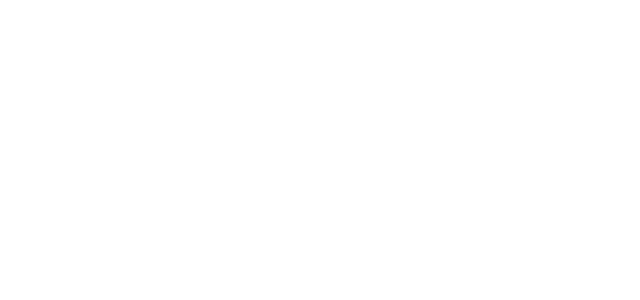
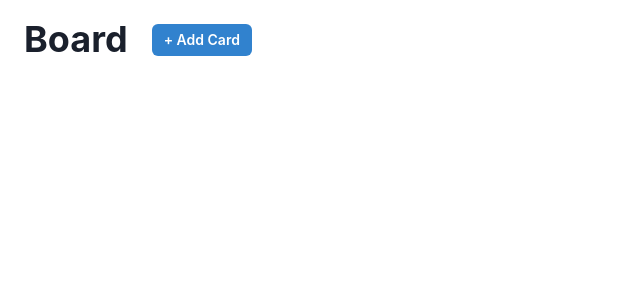
Before and after one commit to hudvdias/hudboard, a React (Create React App) app: page / in a window 1280 px wide. Shown: the top 300 px of the page, without its empty margins (0-640 px from the left). Built offline with nearby package versions, Linux system fonts and the light colour scheme.

Commit message:
Add Header

```diff
--- /dev/null
+++ b/src/components/main/Header.tsx
@@ -0,0 +1,24 @@
+import { Button, Flex, Heading } from "@chakra-ui/react";
+
+export function Header() {
+  return (
+    <Flex
+      min-height="80px"
+      height="80px"
+      width="100%"
+      paddingX="24px"
+      alignItems="center"
+    >
+      <Heading>
+        Board
+      </Heading>
+      <Button
+        marginLeft="24px"
+        size="sm"
+        colorScheme="blue"
+      >
+        + Add Card
+      </Button>
+    </Flex>
+  );
+};
--- a/src/views/App.tsx
+++ b/src/views/App.tsx
@@ -1,5 +1,7 @@
 import { Flex } from "@chakra-ui/react";
+
 import { AppProvider } from "../hooks/AppProvider";
+import { Header } from "../components/main/Header";
 
 export function App() {
   return (
@@ -7,7 +9,9 @@
       <Flex
         height="100vh"
         width="100vw"
-      />
+      >
+        <Header />
+      </Flex>
     </AppProvider>
   );
 };
```
